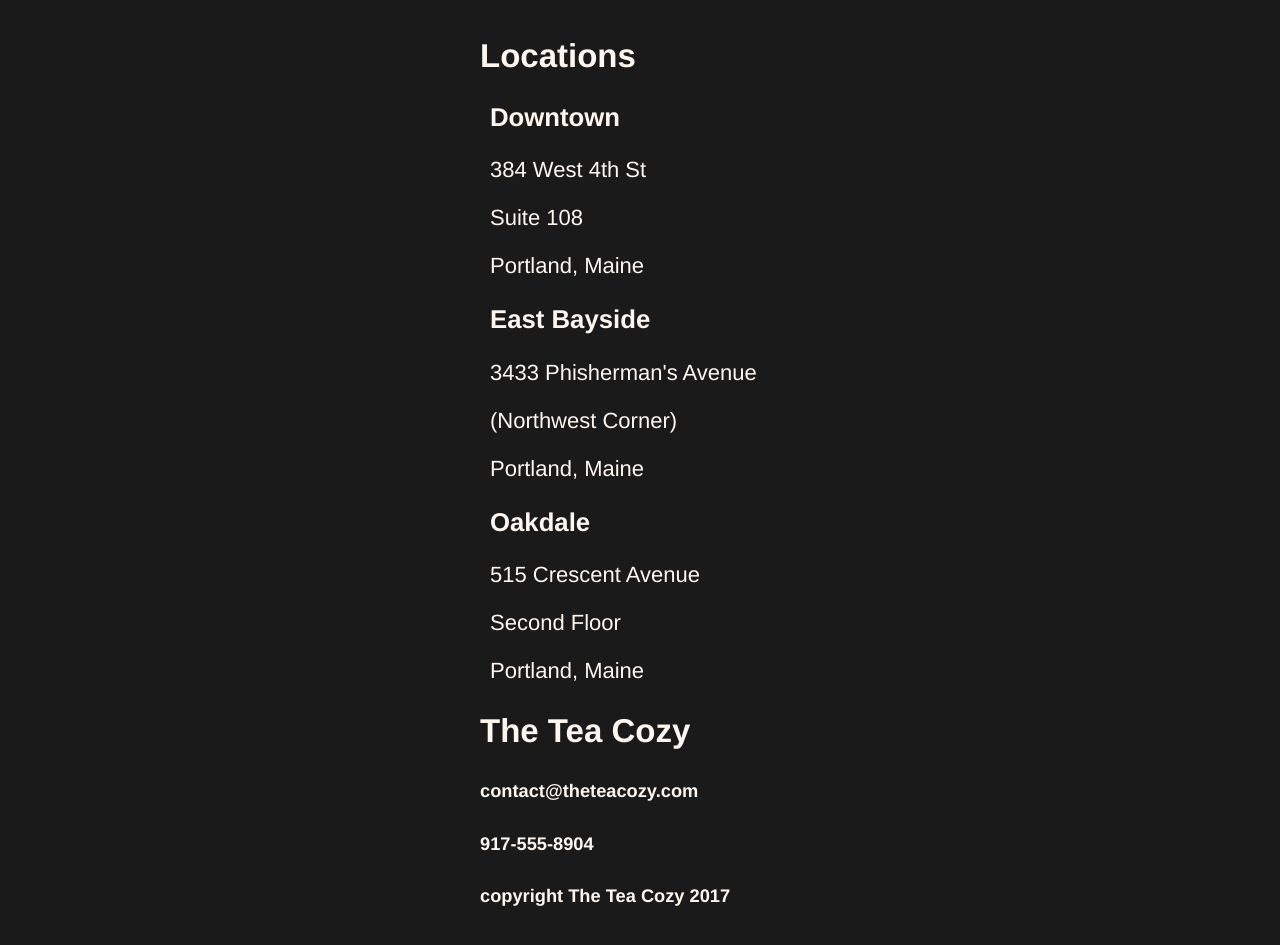
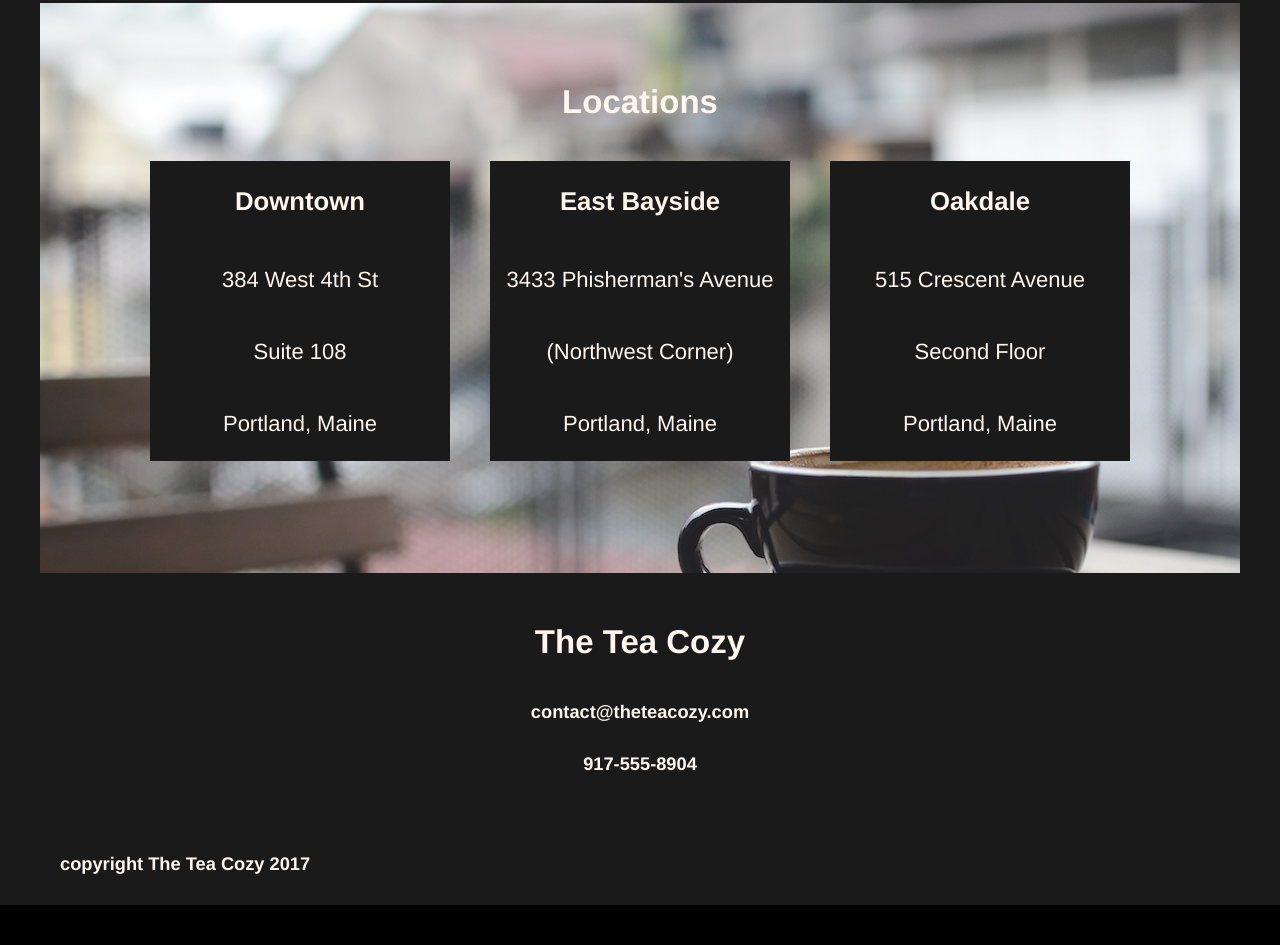
Before and after one commit to SunniCinnamon/TeaCozy, a plain HTML site: page index.html in a window 1280 px wide. Shown: the part 1509-2454 px from the top of the page. After the commit the page ends 2414 px from the top, so only its background shows below. Drawn offline with Linux system fonts and the light colour scheme.

Commit message:
second 2 sections

```diff
--- a/index.html
+++ b/index.html
@@ -7,7 +7,7 @@
   <body>
 
     <!-- fixed header -->
-    <header class="flex-section">
+    <header>
         <img src="./resources/images/tea-cozy-logo.png" />
       <nav>
         <span><a href="#mission">Mission</a></span>
@@ -57,41 +57,42 @@
       </div>
 
       <!-- Locations div -->
-      <div class="locations" id="location">
+      <div id="location">
         <h2>Locations</h2>
-        <div class="location-tiles">
-          <div class="tile">
+        <div class="flex-section locations">
+          <div class="location">
             <h3>Downtown</h3>
             <p>384 West 4th St</p>
             <p>Suite 108</p>
             <p>Portland, Maine</p>
           </div>
-          <div class="tile">
+          <div class="location">
             <h3>East Bayside</h3>
             <p>3433 Phisherman's Avenue</p>
             <p>(Northwest Corner)</p>
             <p>Portland, Maine</p>
           </div>
-          <div class="tile">
+          <div class="location">
             <h3>Oakdale</h3>
             <p>515 Crescent Avenue</p>
             <p>Second Floor</p>
             <p>Portland, Maine</p>
           </div>
         </div>
+      </div>
 
         <!-- contact div -->
-        <div>
-            <h2>The Tea Cozy</h2>
-            <h5>contact@theteacozy.com</h5>
-            <h5>917-555-8904</h5>
+        <div class="contact">
+          <h2>The Tea Cozy</h2>
+          <h5>contact@theteacozy.com</h5>
+          <h5>917-555-8904</h5>
+        </div>
+    </div>
+          <!-- footer -->
+          <div class="footer">
+            <h5>copyright The Tea Cozy 2017</h5>
           </div>
 
-          <!-- footer -->
-          <footer>
-            <h5>copyright The Tea Cozy 2017</h5>
-          </footer>
 
-    </div>
   </body>
 </html>
--- a/resources/css/style.css
+++ b/resources/css/style.css
@@ -4,6 +4,7 @@ html {
   color: seashell;
   background-color: black;
   opacity:0.9;
+  text-align: center;
 }
 
 header {
@@ -15,6 +16,7 @@ header {
   width: 100%;
   border-bottom: 1px solid seashell;
   background-color: black;
+  margin: 0;
 }
 
 .flex-section {
@@ -25,7 +27,6 @@ header {
 }
 
 header img {
-  display: inline-flex;
   height: 50px;
   padding-left: 10px;
   opacity: 0.9;
@@ -47,7 +48,6 @@ a {
 }
 
 .main-content {
-  display: flex;
   width: 1200px;
   padding-top: 69px;
   justify-content: center;
@@ -61,7 +61,7 @@ a {
   background-image: url("./../images/mission-background.jpg");
   background-size: cover;
   width: 1200px;
-  padding-bottom: 40px;
+  margin-bottom: 40px;
   justify-content: center;
   display: flex;
   flex-direction: column;
@@ -70,6 +70,7 @@ a {
 .words {
   background-color: black;
   text-align: center;
+  opacity:0.9;
 }
 
 #featured {
@@ -78,6 +79,7 @@ a {
   display: flex;
   flex-wrap: wrap;
   justify-content: center;
+  margin-bottom: 40px;
 }
 
 .tile {
@@ -93,6 +95,52 @@ a {
 }
 
 .tile span {
+  display: flex;
+  padding: 5px;
+  justify-content: center;
+}
+
+h2 {
+  padding: 10px;
   display: block;
-  padding: 5px;
+  margin: 0px;
 }
+
+#location {
+  height: 500px;
+  background-image: url("./../images/locations-background.jpg");
+  background-size: cover;
+  width: 1200px;
+  margin-bottom: 40px;
+  justify-content: space-around;
+  display: block;
+  align-items: center;
+  padding-top: 70px;
+}
+
+.location {
+  height: 300px;
+  width: 300px;
+  background-color: black;
+  margin: 15px 20px;
+  display: flex;
+  flex-direction: column;
+  justify-content: space-around;
+}
+
+.flex-section.locations {
+  width: 1200px;
+  flex-direction: row;
+  align-content: center;
+  margin-top: 15px;
+}
+
+.contact {
+  height: 200px;
+  display: block;
+}
+
+.footer {
+  text-align: left;
+  padding-left: 20px;
+}
```
